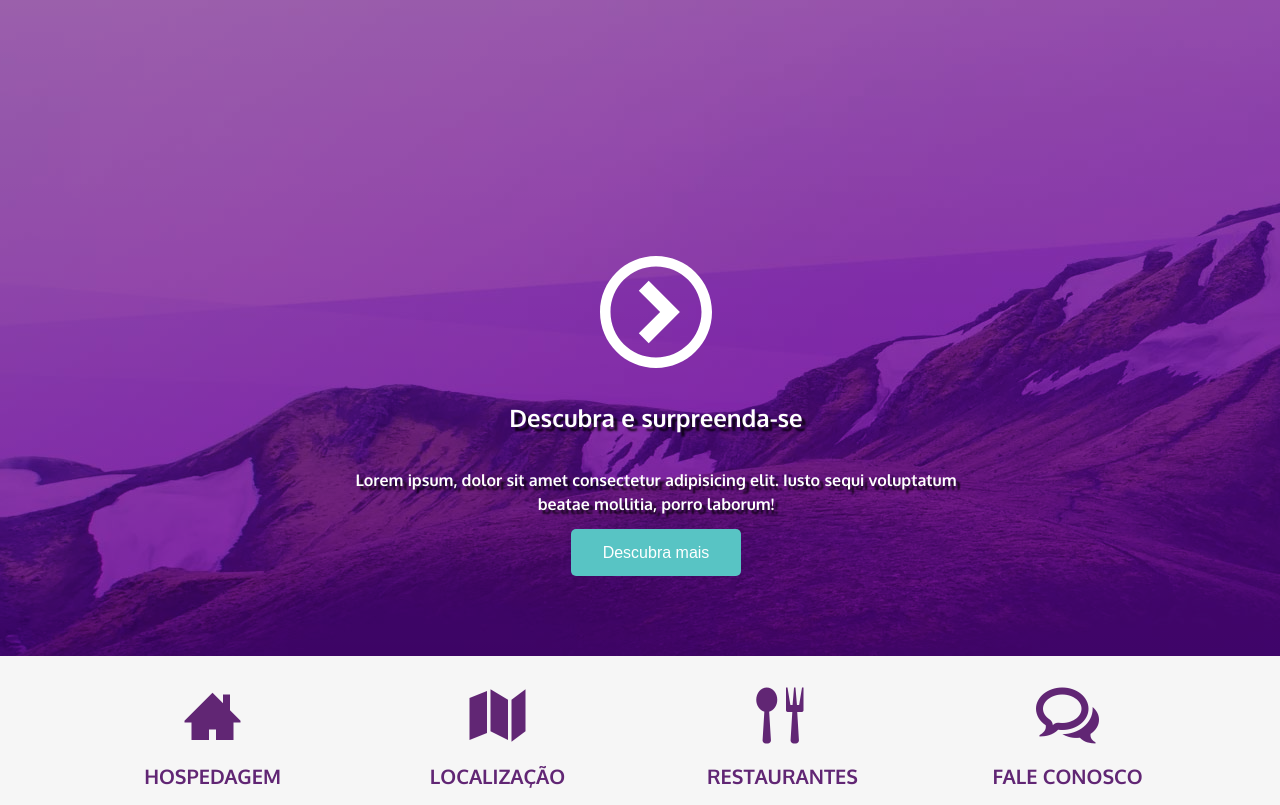
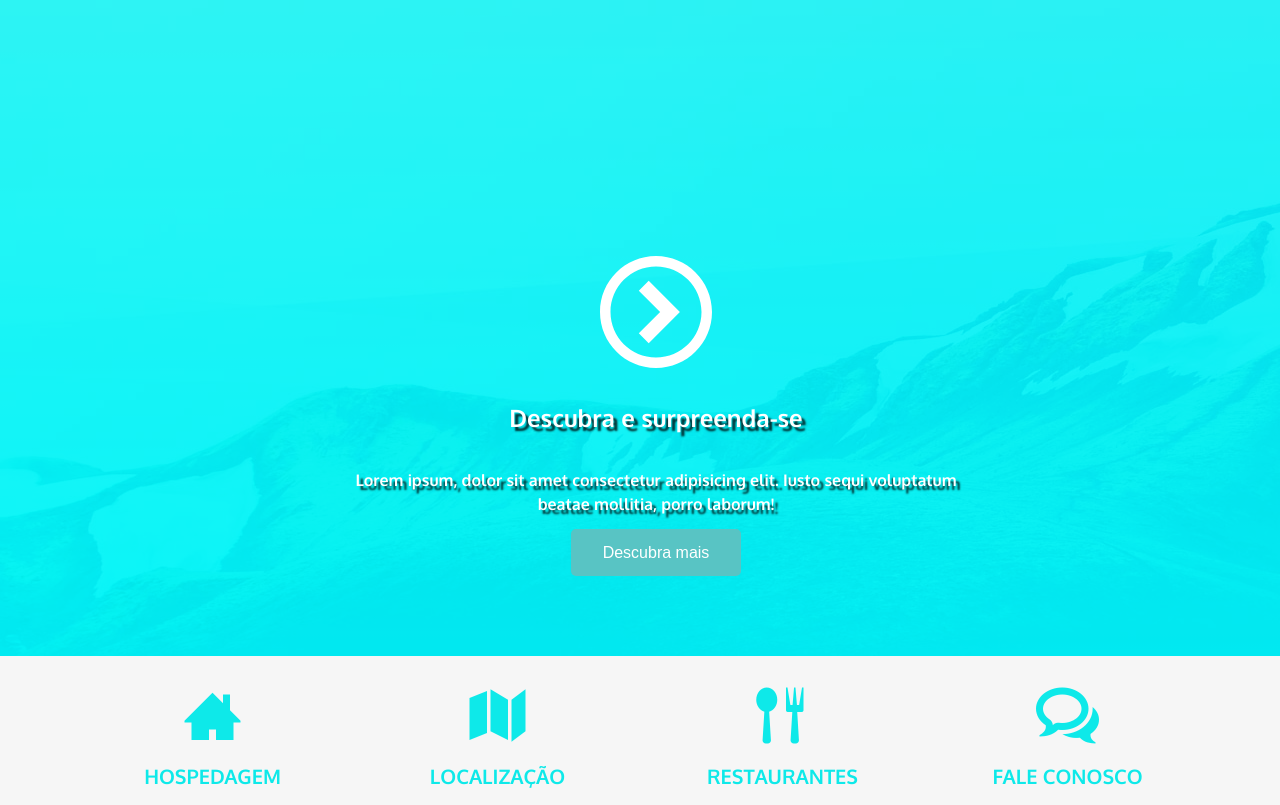
Before and after one commit to beatrizzinkoloouresdarocha/curso-webdesign-fundamentos-projeto-AngelsHosters, a plain HTML site: page index.html in a window 1280 px wide. Shown: the part 82-887 px from the top of the page. Drawn offline with Linux system fonts and the light colour scheme; files whose address does not match are found by name.

Commit message:
finalizei meu codigo html e do meu css coloquei todas informações e criei a pasta de main css e normalize css com todos os ajustes .

```diff
--- a/css/main.css
+++ b/css/main.css
@@ -1,5 +1,5 @@
 :root {
-    --primary-color: #612674;
+    --primary-color: #0ee9e9;
     --default-gap: 1rem;
 }
 
```
